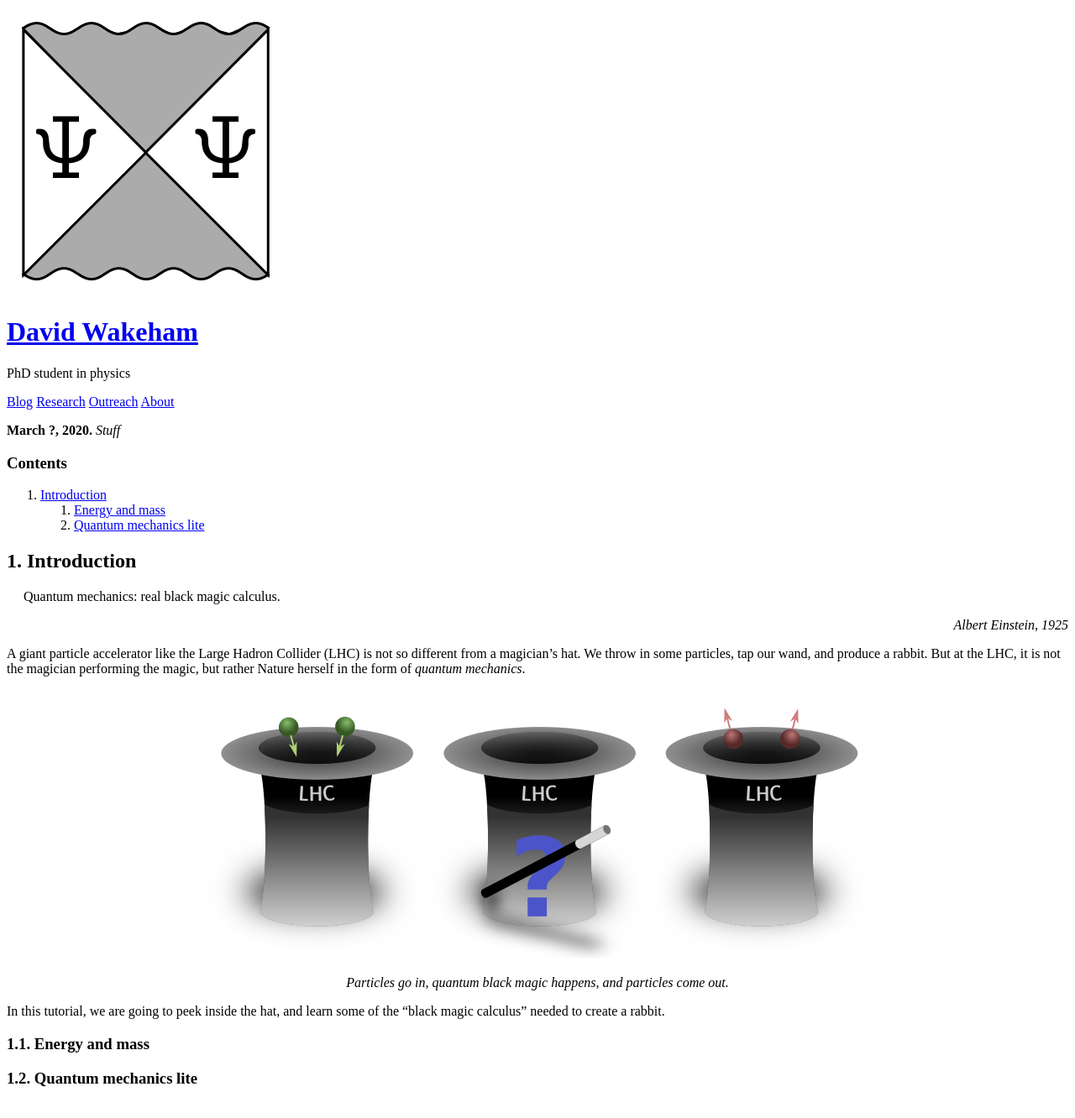
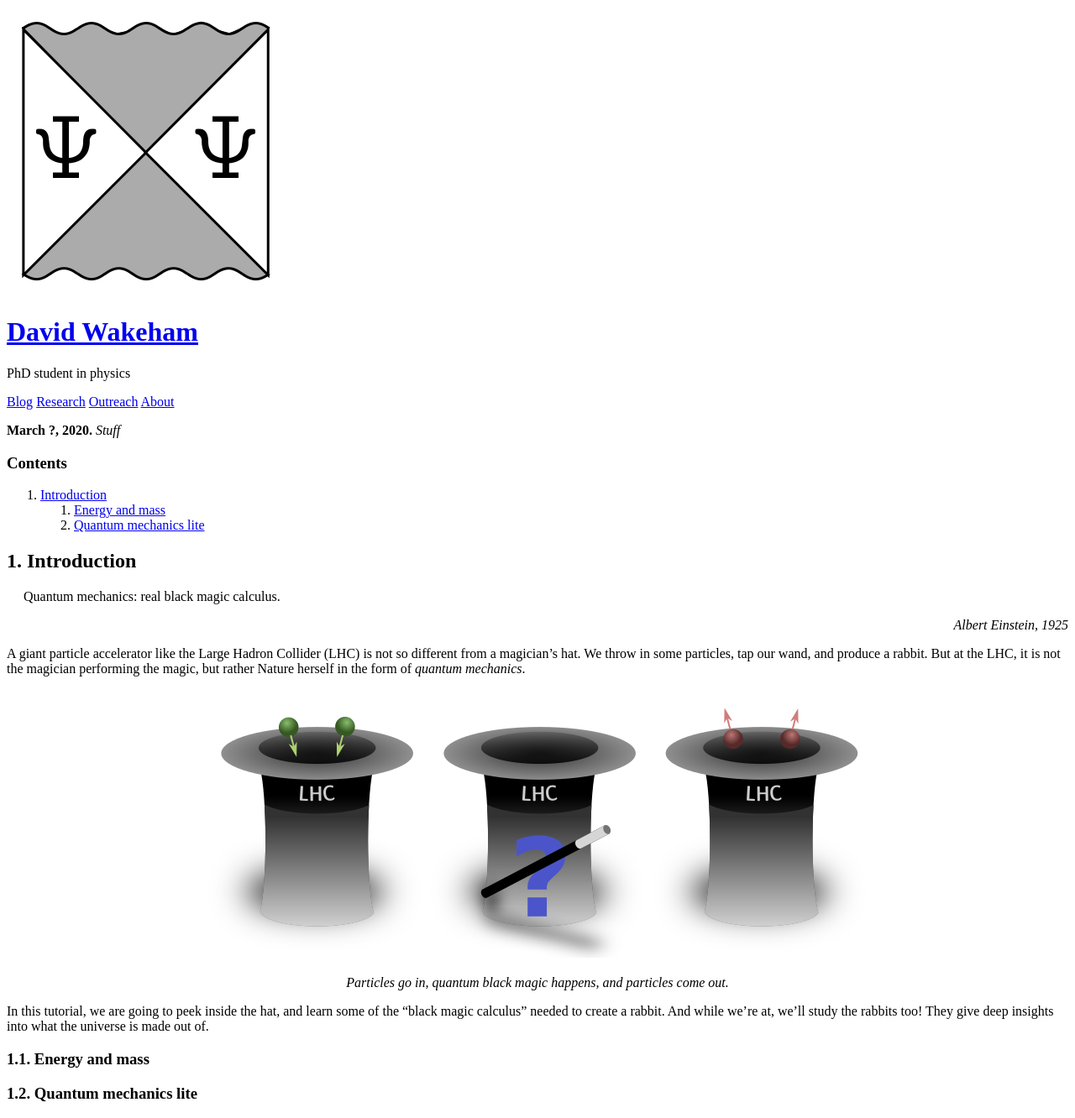
Before and after one commit to hapax/hapax.github.io, a Jekyll site: the page built from assets/feynman.md, in a window 1280 px wide. Shown: the whole page at 84% size. Built offline with Jekyll 4.4.1, drawn with Linux system fonts in a browser that asks for light colours; our own code applies the rules of GitHub Pages for plain Markdown files; a script that is not in the unit is left out.

Commit message:
Update feynman.md

```diff
--- a/assets/feynman.md
+++ b/assets/feynman.md
@@ -39,6 +39,8 @@ rather Nature herself in the form of *quantum mechanics*.
 
 In this tutorial, we are going to peek inside the hat, and learn some
 of the "black magic calculus" needed to create a rabbit.
+And while we're at, we'll study the rabbits too!
+They give deep insights into what the universe is made out of.
 
 ### 1.1. Energy and mass <a id="sec-1-1" name="sec-1-1"></a>
 
```
